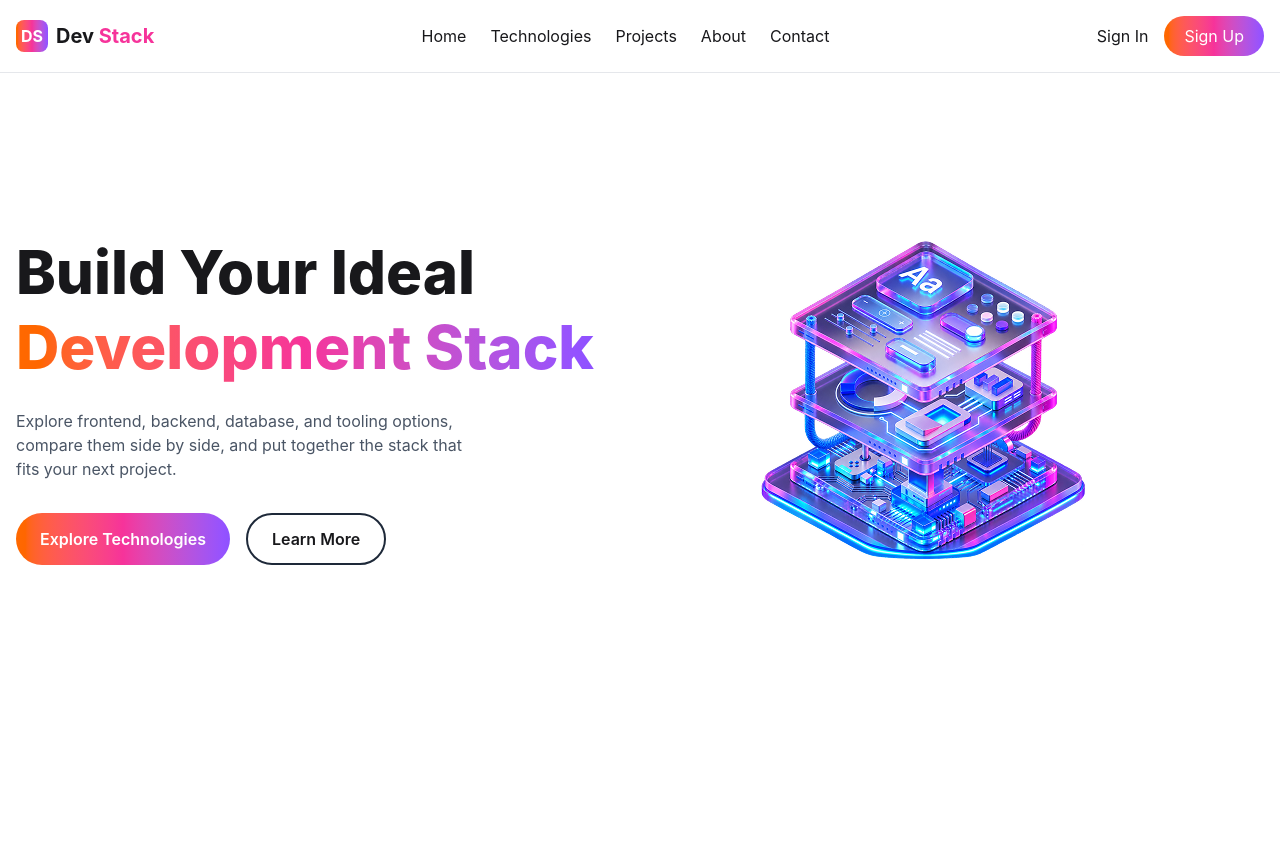
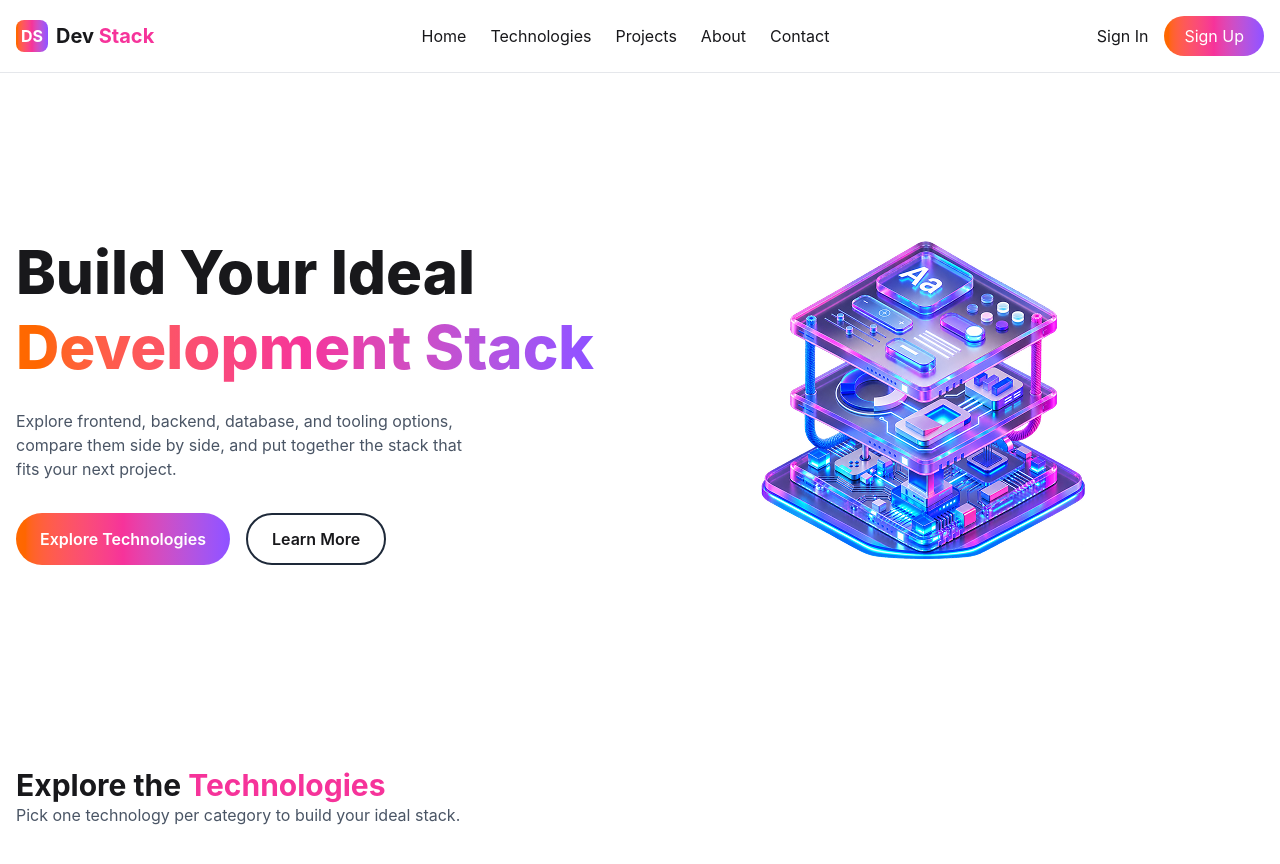
Before and after one commit to msshahriar18/Assignment-5, a React (Vite) app: page / in a window 1280 px wide. Shown: the top 864 px of the page. Before the commit the page ends 800 px from the top, so only its background shows below. Built offline with nearby package versions, Linux system fonts and the light colour scheme.

Commit message:
Data is loading successfully

```diff
--- a/src/App.tsx
+++ b/src/App.tsx
@@ -1,16 +1,25 @@
-import Hero from "./components/hero"
-import Nav from "./components/nav"
+import { Suspense, useState } from "react";
+import Nav from "./components/nav";
+import Hero from "./components/hero";
+import Technologies from "./components/Technologies";
+import type { ITechnology } from "./types/technology";
 
+const technologiesFetch = async (): Promise<ITechnology[]> => {
+  const res = await fetch("/technologies.json");
+  const data = await res.json();
+  return data;
+};
 
 function App() {
+  const [technologiesPromise] = useState(() => technologiesFetch());
 
   return (
     <>
-
-
-
       <Nav></Nav>
       <Hero></Hero>
+      <Suspense fallback={<h2>Loading.......</h2>}>
+        <Technologies technologiesPromise={technologiesPromise} />
+      </Suspense>
     </>
   )
 }
--- /dev/null
+++ b/src/components/Technologies.tsx
@@ -0,0 +1,29 @@
+import { use } from "react";
+import type { ITechnology } from "../types/technology";
+
+interface ITechnologiesProps {
+    technologiesPromise: Promise<ITechnology[]>;
+}
+
+const Technologies = ({ technologiesPromise }: ITechnologiesProps) => {
+    const technologies = use(technologiesPromise);
+
+    console.log(technologies);
+
+    return (
+        <section className="container mx-auto px-4 py-10">
+            <h2 className="text-3xl font-bold">
+                Explore the <span className="text-pink-500">Technologies</span>
+            </h2>
+            <p className="text-gray-600 mb-6">
+                Pick one technology per category to build your ideal stack.
+            </p>
+
+            <div className="grid grid-cols-1 md:grid-cols-2 lg:grid-cols-3 gap-6">
+                {/* TechnologyCard map porer step e ashbe */}
+            </div>
+        </section>
+    );
+};
+
+export default Technologies;
--- /dev/null
+++ b/src/types/technology.ts
@@ -0,0 +1,17 @@
+export interface ITechnology {
+  id: string;
+  name: string;
+  category:
+    | "Frontend"
+    | "Backend"
+    | "Database"
+    | "Language"
+    | "Styling"
+    | "DevOps"
+    | "Tools";
+  description: string;
+  icon: string;
+  rating: number;
+  difficulty: "Beginner-Friendly" | "Intermediate" | "Advanced";
+  badge: string;
+}
```
Also changed, not shown: src/types/player.ts (added, +9 -0 lines).
